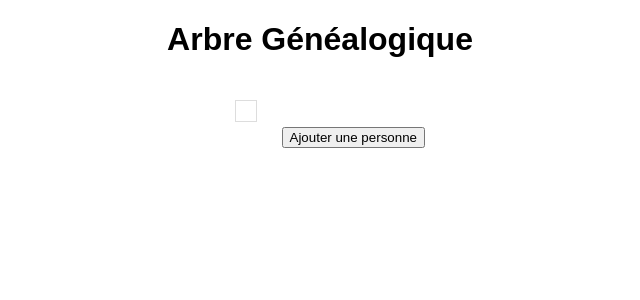
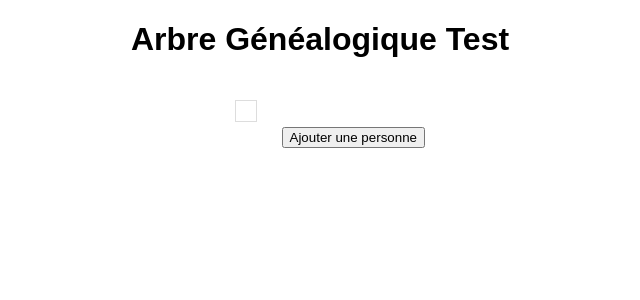
Before and after one commit to Julie-Pereira/arbre.github.io, a Flask app: page / in a window 1280 px wide. Shown: the top 300 px of the page, without its empty margins (320-960 px from the left). Run offline with Flask 3, Linux system fonts and the light colour scheme.

Commit message:
add test

```diff
--- a/templates/index.html
+++ b/templates/index.html
@@ -7,7 +7,7 @@
     <link rel="stylesheet" href="/static/css/styles.css">
 </head>
 <body>
-    <h1>Arbre Généalogique</h1>
+    <h1>Arbre Généalogique Test</h1>
     <div id="tree"></div>
     <button id="addPerson">Ajouter une personne</button>
     <script src="/static/js/script.js"></script>
```
Also changed, not shown: 1 other file.
